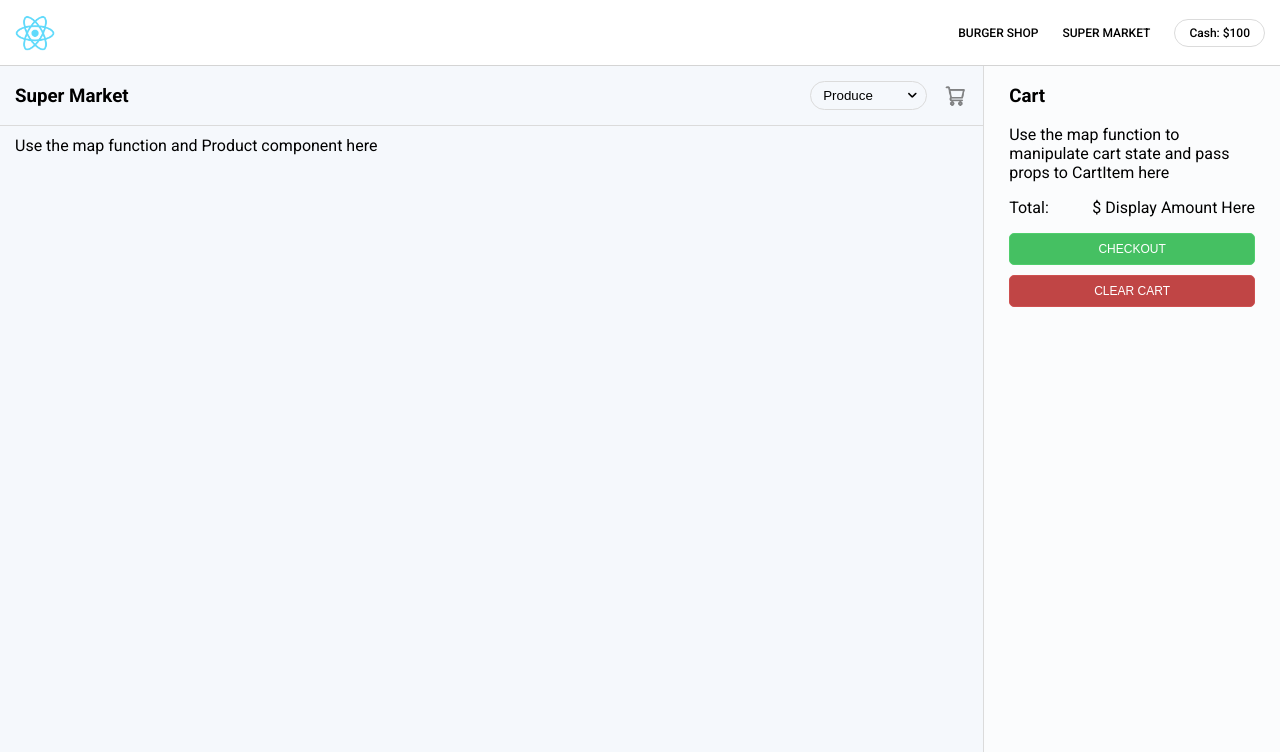
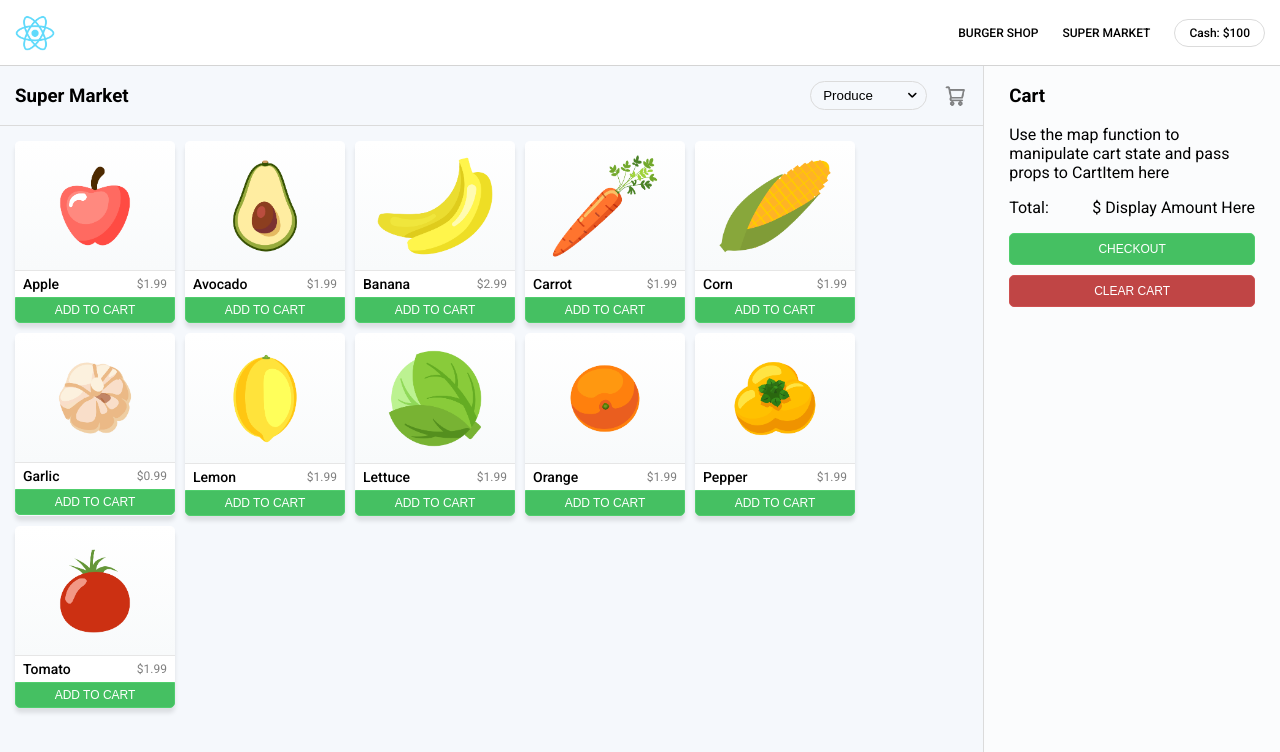
Before and after one commit to J3NNog1/reactville-lab, a React (Create React App) app: page /market in a window 1280 px wide. Shown: the top 752 px of the page. Built offline with nearby package versions, Linux system fonts and the light colour scheme; a web font is replaced by a local one.

Commit message:
implement display food items

```diff
--- a/src/Components/SuperMarket/CategoryMenu.jsx
+++ b/src/Components/SuperMarket/CategoryMenu.jsx
@@ -3,10 +3,11 @@ const CategoryMenu = (props) => {
   const categories = [...new Set(props.products.map(
     (product) => product.category
   ))]
+
   return (
-    <select>
+    <select onChange={(e) => props.setProductCategory(e.target.value)} >
       {categories.map((category, idx) => (
-        <option key={idx}>
+        <option key={idx} value={category}>
           {category}
         </option>
       ))}
--- a/src/Components/SuperMarket/DisplayProducts.jsx
+++ b/src/Components/SuperMarket/DisplayProducts.jsx
@@ -1,9 +1,19 @@
 
-const DisplayProducts = () => {
+import Product from './Product'
+
+const DisplayProducts = (props) => {
+
+  const selectedProducts = props.products.map((product, idx) => {
+    return product.category === props.productCategory &&
+      <Product
+        key={idx}
+        product={product}
+      />
+  })
 
   return (
     <div className="product-list">
-      Use the map function and Product component here
+      {selectedProducts}
     </div>
   )
 }
--- a/src/Components/SuperMarket/Product.jsx
+++ b/src/Components/SuperMarket/Product.jsx
@@ -1,14 +1,14 @@
 
-const Product = () => {
+const Product = (props) => {
   return (
     <div className="product-card">
-      <img src="" alt="product icon" />
+      <img src={props.product.image} alt="product icon" />
       <section>
         <span>
-          <p id="product-name"></p>
-          <p id="product-price">$</p>
+          <p id="product-name">{props.product.name}</p>
+          <p id="product-price">${props.product.price}</p>
         </span>
-        <button>ADD TO CART</button>
+        <button onClick={() => props.addToCart(props.product)}>ADD TO CART</button>
       </section>
     </div>
   )
--- a/src/Components/SuperMarket/SuperMarket.jsx
+++ b/src/Components/SuperMarket/SuperMarket.jsx
@@ -10,7 +10,7 @@ import { products } from '../../data/market-data'
 const SuperMarket = (props) => {
   const [cart, setCart] = useState([])
   const [productCategory, setProductCategory] = useState('Produce')
-  console.log('Imported product data:::', products)
+  console.log('product category', products)
 
 
   return (
@@ -18,8 +18,12 @@ const SuperMarket = (props) => {
       <section>
         <MarketNav
           products={products}
-          setProductCategory={setProductCategory}/>
-        <DisplayProducts />
+          setProductCategory={setProductCategory}
+          />
+        <DisplayProducts
+          products={products}
+          productCategory={productCategory}
+          />
       </section>
 
       <Cart
```
